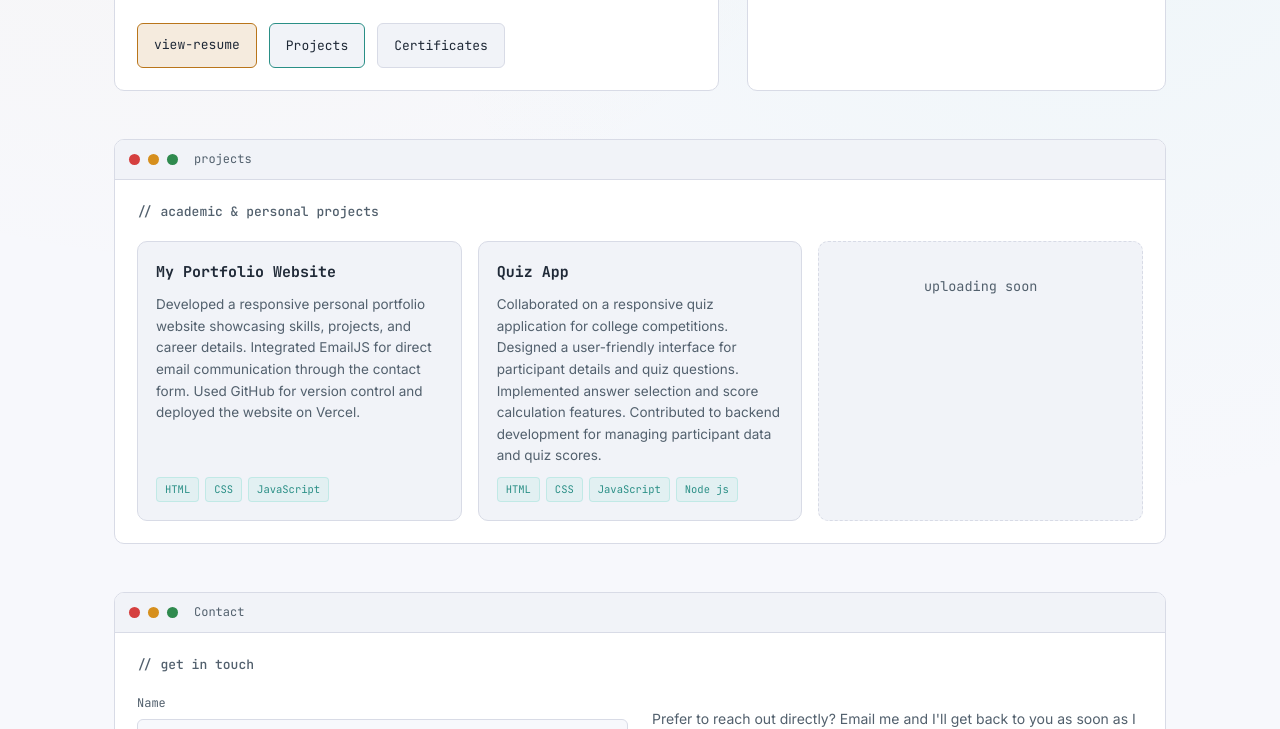
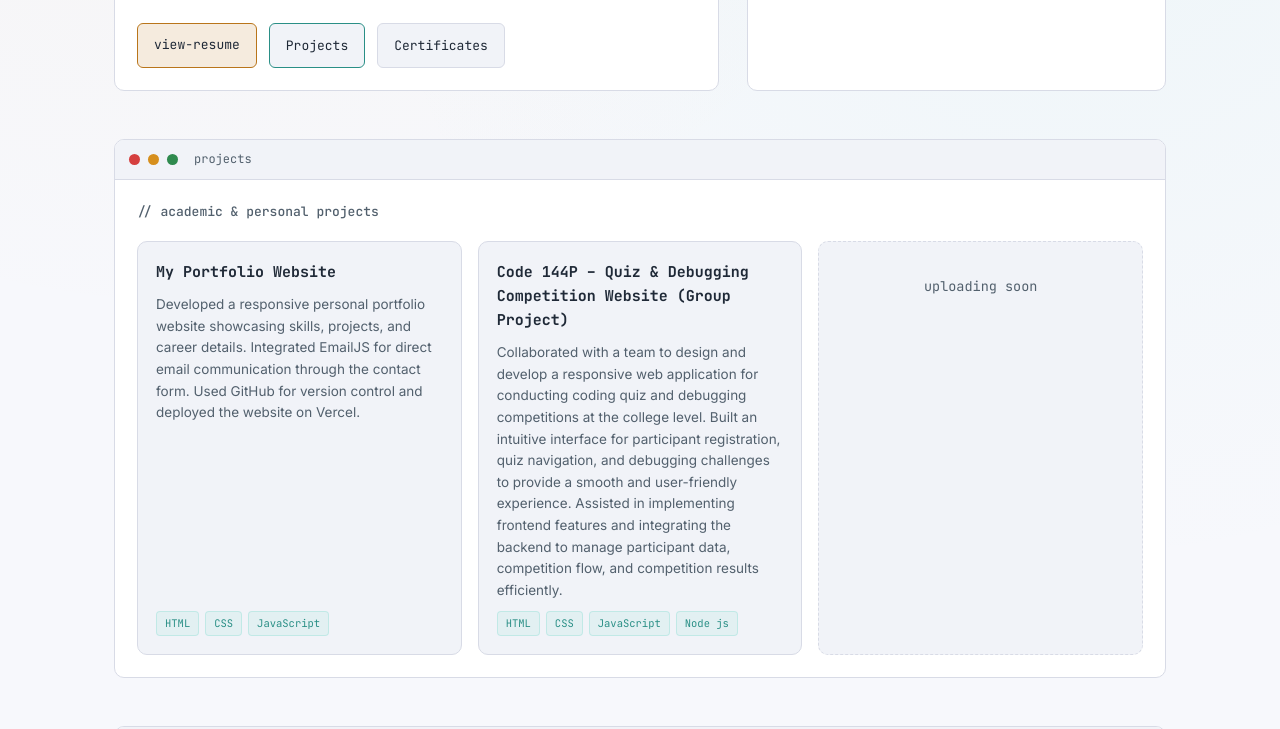
Before and after one commit to kiran08-git/My-portofolio, a plain HTML site: page index.html in a window 1280 px wide. Both pictures are taken after a click on the button "Projects". Shown: the part 530-1259 px from the top of the page. Drawn offline with nearby package versions, Linux system fonts and the light colour scheme.

Commit message:
Modify eyebrow text and enhance project details
Updated the eyebrow text and expanded project description for the Quiz App.

```diff
--- a/index.html
+++ b/index.html
@@ -84,7 +84,7 @@
           <span class="term-path">About</span>
         </div>
         <div class="term-body">
-          <div class="eyebrow">// about</div>
+          <div class="eyebrow"> about</div>
           <h1>Sai Kiran P</h1>
           <div class="role">Computer Science Engineering Student</div>
 
@@ -166,12 +166,9 @@ Sai Kiran | CSE Student</div>
 
             <!-- Empty "add project" placeholder tiles -->
             <div class="card">
-              <h3>Quiz App</h3>
+              <h3>Code 144P – Quiz & Debugging Competition Website (Group Project)</h3>
               <p>
-                Collaborated on a responsive quiz application for college competitions.
-               Designed a user-friendly interface for participant details and quiz questions.
-               Implemented answer selection and score calculation features.
-               Contributed to backend development for managing participant data and quiz scores.
+                Collaborated with a team to design and develop a responsive web application for conducting coding quiz and debugging competitions at the college level. Built an intuitive interface for participant registration, quiz navigation, and debugging challenges to provide a smooth and user-friendly experience. Assisted in implementing frontend features and integrating the backend to manage participant data, competition flow, and competition results efficiently.
               </p>
               <div class="tags">
                 <span class="tag">HTML</span>
```
